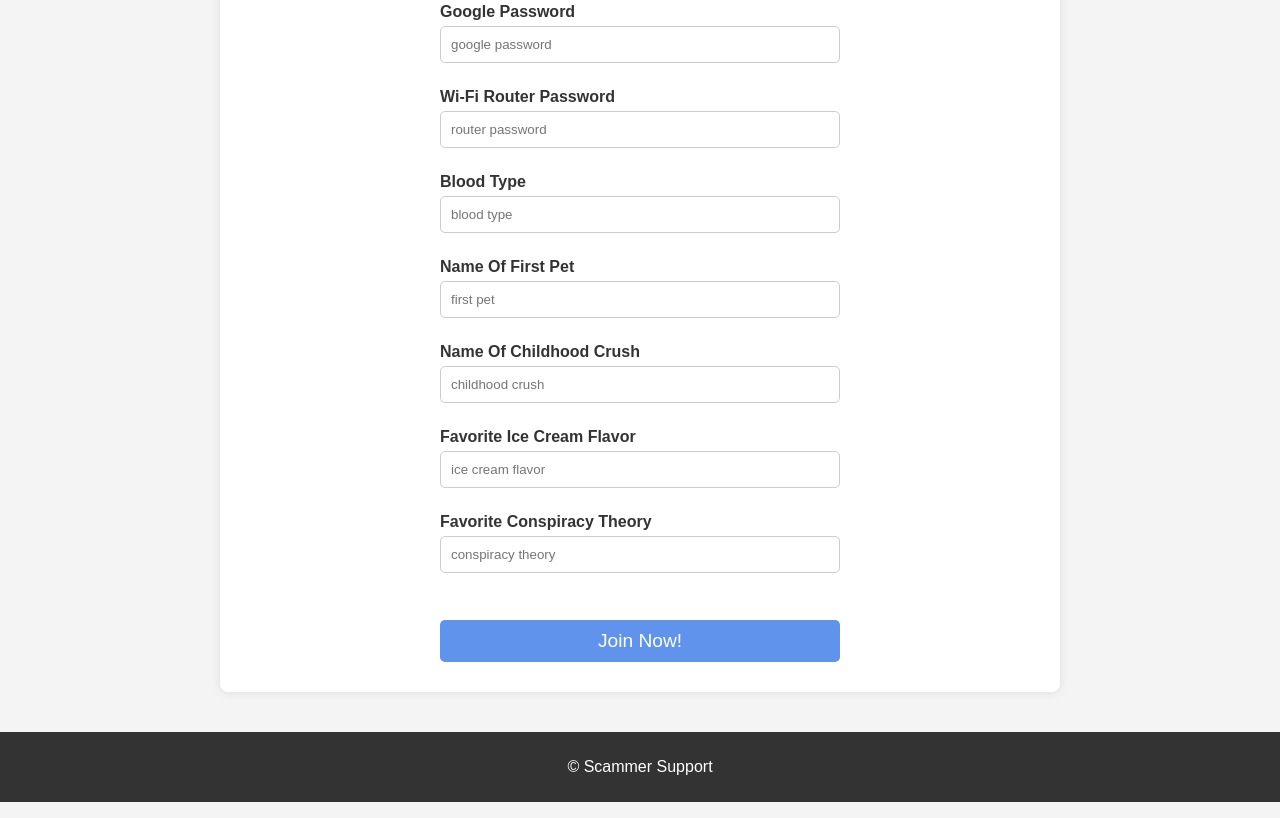
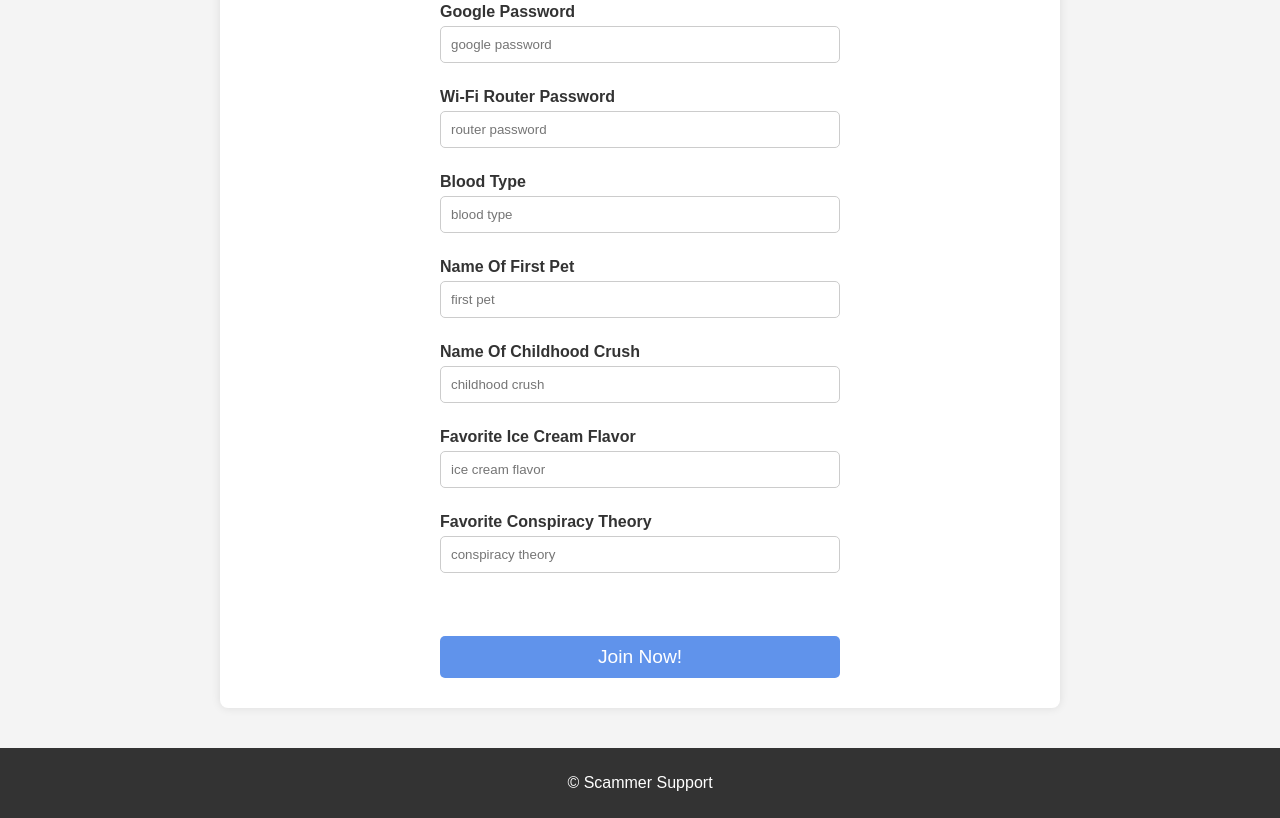
Before and after one commit to luckalgorithm/ScammerSupport, a plain HTML site: page sign-up.html in a window 1280 px wide. Shown: the part 2947-3765 px from the top of the page. Drawn offline with Linux system fonts and the light colour scheme.

Commit message:
add more margin to join button

```diff
--- a/style.css
+++ b/style.css
@@ -134,7 +134,7 @@ button {
 }
 
 #join-button {
-  margin-top: 4vh;
+  margin-top: 6vh;
 }
 
 #sign-up-title {
```
